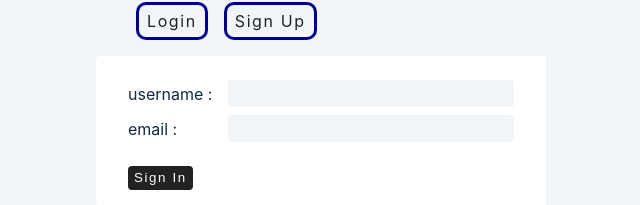
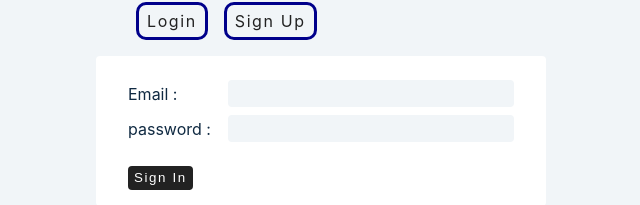
Before and after one commit to khilkovetsmykhailo/ERP-frontend, a Next.js app in the folder erp/: page / in a window 1280 px wide. Shown: the part 154-359 px from the top of the page, without its empty margins (319-959 px from the left). Built offline with nearby package versions, Linux system fonts and the light colour scheme.

Commit message:
login page

```diff
--- a/erp/pages/index.js
+++ b/erp/pages/index.js
@@ -6,7 +6,7 @@ import { loginUser } from "../lib/auth";
 
 
 const index = () => {
-  const [login, setLogin] = useState({ username: "", email: "" });
+  const [login, setLogin] = useState({ email: "", password: "" });
 
   const handleChange = (e) => {
     const name = e.target.name;
@@ -18,12 +18,33 @@ const index = () => {
     e.preventDefault();
     console.log(login);
 
-    const { username, email}= login;
+    const { email, password}= login;
 
+    fetch("http://localhost:5001/api/auth/signin", {
+      method: "POST",
+      headers: {"Content-Type": "application/json"},
+      body: JSON.stringify({
+
+        email: login.email,
+
+        password: login.password
+
+      })
+    })
+    .then((response) => response.json())
+    .then(data => {
+        //handle data
+        console.log(data);
+        console.log(data.phonenumber);
+        Router.push('/profile')
+      })
+      .catch(error => {
+        //handle error
+      });
     //Pass(login)
-    loginUser(username, email).then(()=>{
-      Router.push('/profile')
-    })
+    // loginUser(email, password).then(()=>{
+    //   Router.push('/profile')
+    // })
 
   };
   return (
@@ -35,24 +56,24 @@ const index = () => {
       <article>
         <form className="form" onSubmit={handleSubmit}>
           <div className="form-control">
-            <label htmlFor="firstName">username : </label>
+            <label htmlFor="email">Email : </label>
             <input
-              type="text"
-              id="username"
-              name="username"
-              value={login.username}
+              type="email"
+              id="email"
+              name="email"
+              value={login.email}
               required
               minLength="4"
               onChange={handleChange}
             />
           </div>
           <div className="form-control">
-            <label htmlFor="email">email : </label>
+            <label htmlFor="password">password : </label>
             <input
-              type="email"
-              id="email"
-              name="email"
-              value={login.email}
+              type="password"
+              id="password"
+              name="password"
+              value={login.password}
               onChange={handleChange}
             />
           </div>
```
